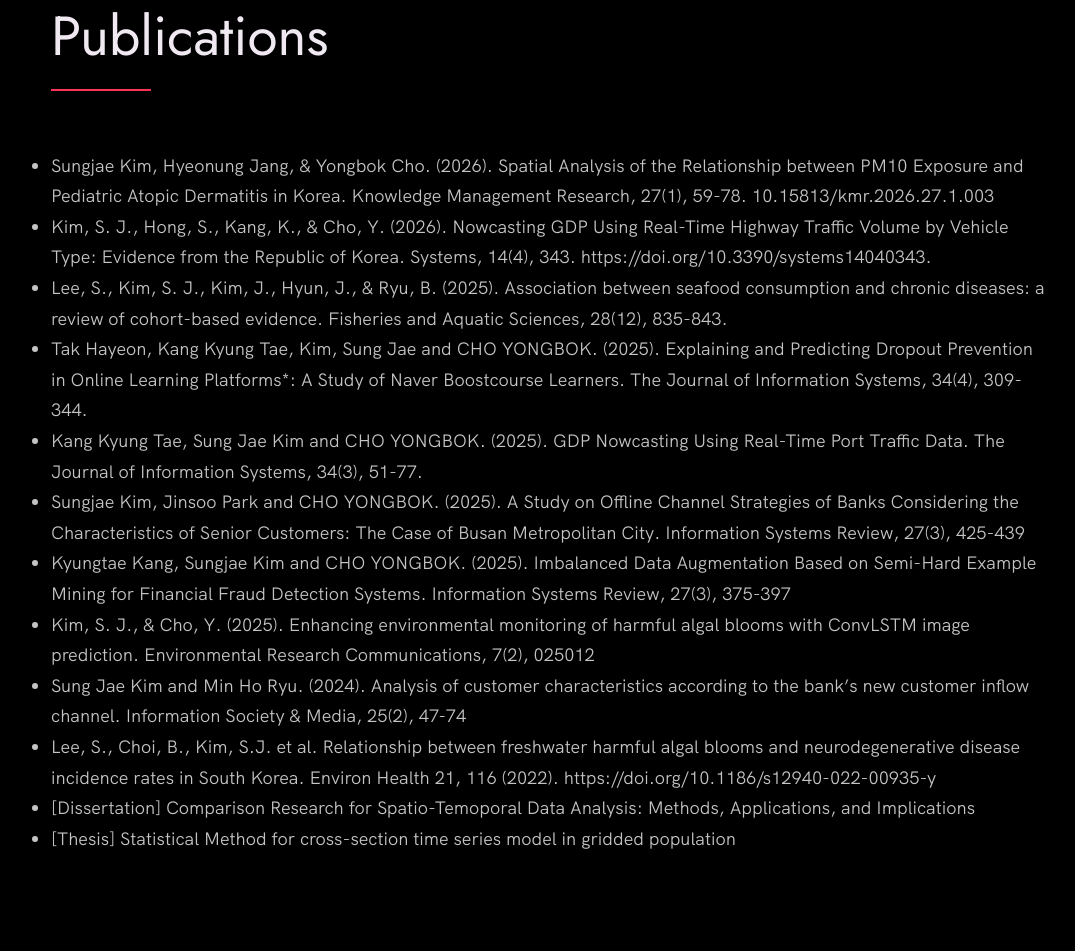
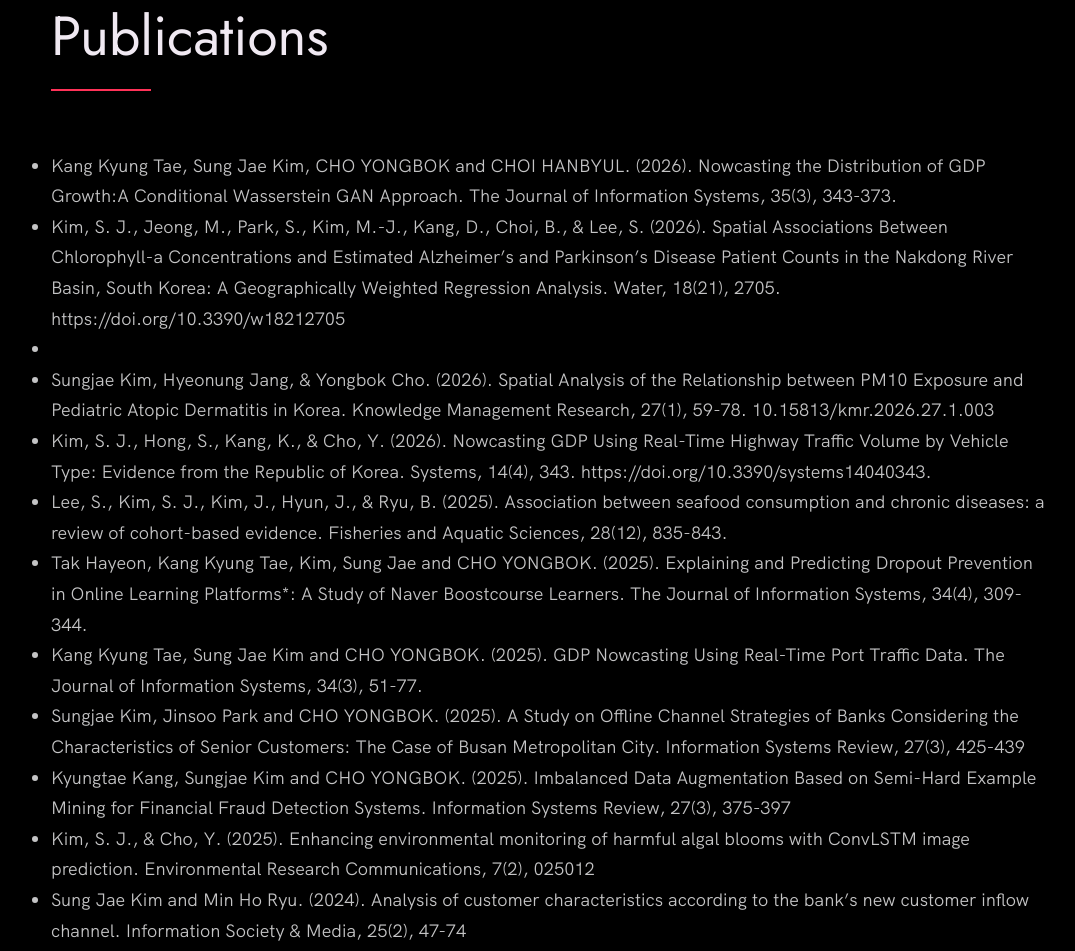
Before and after one commit to SJKim5/sjkim5.github.io, a plain HTML site: page index.html in a window 1280 px wide. Shown: the part 1573-2524 px from the top of the page, without its empty margins (89-1164 px from the left). Drawn offline with Linux system fonts and the light colour scheme.

Commit message:
Add new publications to index.html

```diff
--- a/index.html
+++ b/index.html
@@ -84,6 +84,8 @@
           <div class="publication__box">
             <div class="publication__text">
               <ul class="publication__list">
+                <li>Kang Kyung Tae, Sung Jae Kim, CHO YONGBOK and CHOI HANBYUL. (2026). Nowcasting the Distribution of GDP Growth:A Conditional Wasserstein GAN Approach. The Journal of Information Systems, 35(3), 343-373.</li>
+                <li>Kim, S. J., Jeong, M., Park, S., Kim, M.-J., Kang, D., Choi, B., & Lee, S. (2026). Spatial Associations Between Chlorophyll-a Concentrations and Estimated Alzheimer’s and Parkinson’s Disease Patient Counts in the Nakdong River Basin, South Korea: A Geographically Weighted Regression Analysis. Water, 18(21), 2705. https://doi.org/10.3390/w18212705<li>
                 <li>Sungjae Kim, Hyeonung Jang, & Yongbok Cho. (2026). Spatial Analysis of the Relationship between PM10 Exposure and Pediatric Atopic Dermatitis in Korea. Knowledge Management Research, 27(1), 59-78. 10.15813/kmr.2026.27.1.003</li>
                 <li>Kim, S. J., Hong, S., Kang, K., & Cho, Y. (2026). Nowcasting GDP Using Real-Time Highway Traffic Volume by Vehicle Type: Evidence from the Republic of Korea. Systems, 14(4), 343. https://doi.org/10.3390/systems14040343.</li>
                 <li>Lee, S., Kim, S. J., Kim, J., Hyun, J., & Ryu, B. (2025). Association between seafood consumption and chronic diseases: a review of cohort-based evidence. Fisheries and Aquatic Sciences, 28(12), 835-843.</li>
```
